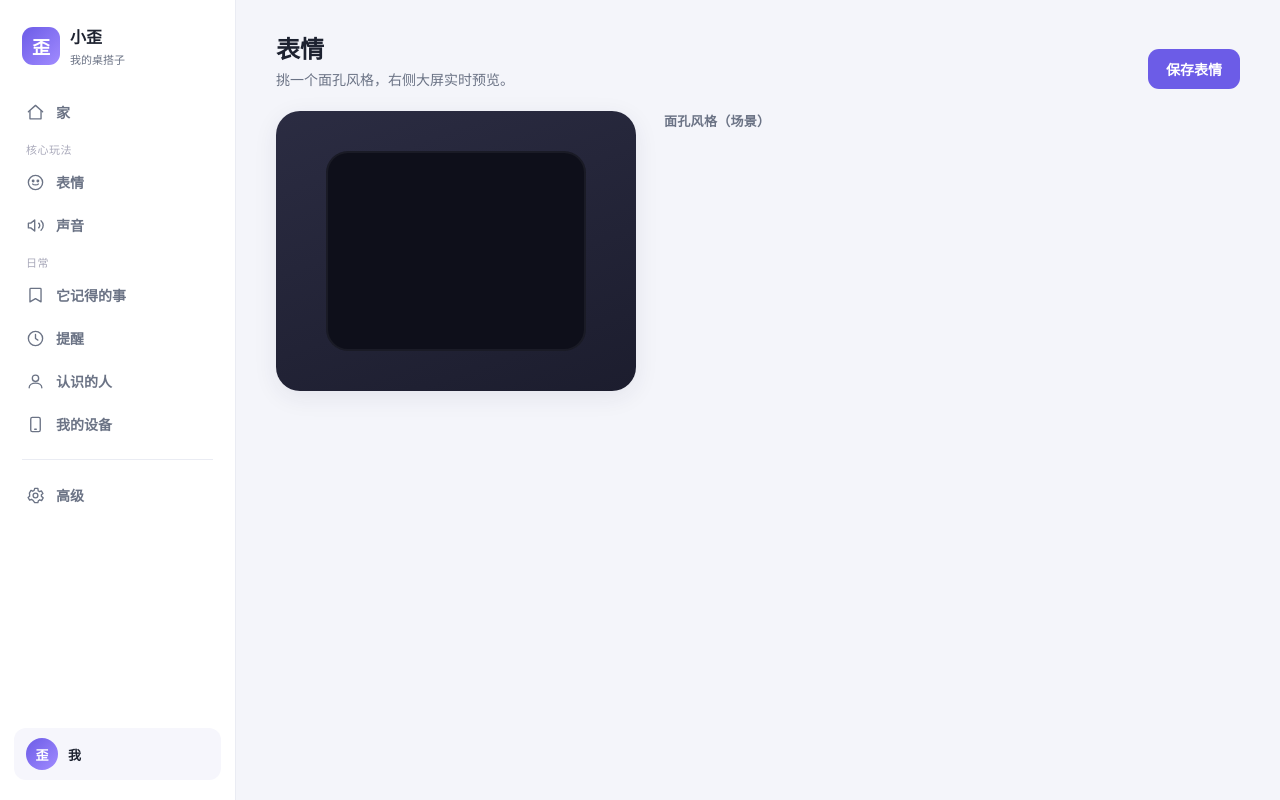
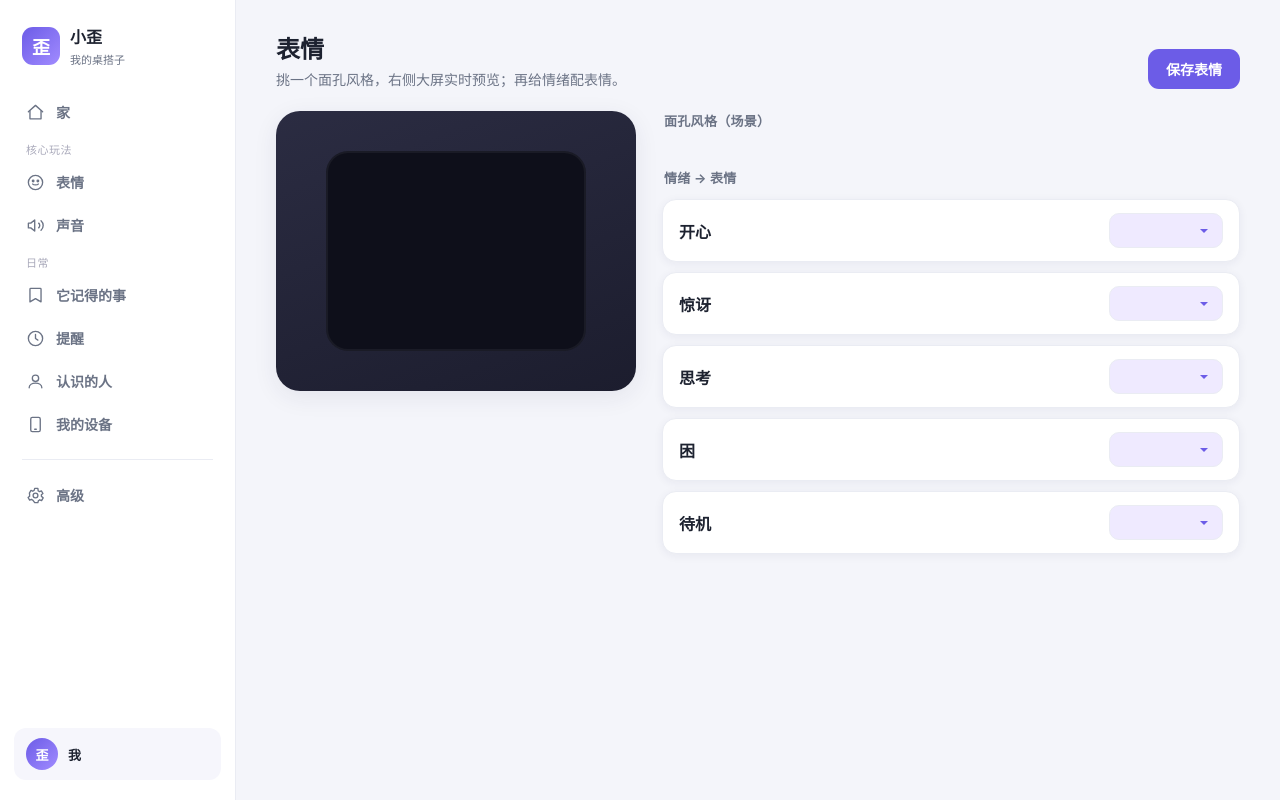
Before and after one commit to OpenDeskBot/brufik_in_one, a Python web app: template service/deskbot-server/src/deskbot_server/web/templates/app2c/expr.html in a window 1280 px wide. Run offline with Jinja, Linux system fonts and the light colour scheme; the template is opened without the code that fills it, so the values that code supplies are empty.

Commit message:
feat(web2c): wire emotion->scene mapping into expression page
Co-Authored-By: Claude Opus 4.8 <noreply@anthropic.com>

```diff
--- a/service/deskbot-server/src/deskbot_server/web/templates/app2c/expr.html
+++ b/service/deskbot-server/src/deskbot_server/web/templates/app2c/expr.html
@@ -2,7 +2,7 @@
 {% block page_title %}表情 · 小歪{% endblock %}
 {% block extra_head %}<script src="{{ url_for('static', filename='vendor/vue.global.prod.min.js') }}"></script>{% endblock %}
 {% block content %}
-<div class="pagehd"><div><h1>表情</h1><p>挑一个面孔风格，右侧大屏实时预览。</p></div>
+<div class="pagehd"><div><h1>表情</h1><p>挑一个面孔风格，右侧大屏实时预览；再给情绪配表情。</p></div>
   <button class="btn primary" @click="save" id="saveBtn">保存表情</button></div>
 <div id="app">
   <div class="exprgrid">
@@ -17,6 +17,14 @@
         <div class="thumb" :class="{sel: i===selected}" v-for="(s,i) in scenes" :key="s.name"
              @click="selected=i">[[ s.title || s.name ]]</div>
       </div>
+      <div class="blocktitle">情绪 → 表情</div>
+      <div class="maprow" v-for="[k,label] in emotions" :key="k">
+        <div class="lab">[[ label ]]</div>
+        <select v-model="map[k]">
+          <option value="">（不指定）</option>
+          <option v-for="s in scenes" :key="s.name" :value="s.name">[[ s.title || s.name ]]</option>
+        </select>
+      </div>
     </div>
   </div>
   <p class="lead" v-if="msg">[[ msg ]]</p>
@@ -27,7 +35,7 @@
 const { createApp } = Vue;
 createApp({
   delimiters:['[[',']]'],
-  data(){ return { scenes:[], selected:0, deviceId:'', msg:'' }; },
+  data(){ return { scenes:[], selected:0, deviceId:'', emotions:[['happy','开心'],['surprised','惊讶'],['thinking','思考'],['sleepy','困'],['idle','待机']], map:{}, msg:'' }; },
   computed:{
     previewSvg(){
       const s=this.scenes[this.selected]; if(!s||!s.frames||!s.frames[0]) return '';
@@ -48,13 +56,18 @@ createApp({
       if(!this.deviceId){ this.msg='请先在「我的设备」选择一台设备'; return; }
       const r = await (await fetch('/api/face_expr_scenes?device_id='+encodeURIComponent(this.deviceId))).json();
       this.scenes = r.config || [];
+      const m = await (await fetch('/api/emotion_expr_map?device_id='+encodeURIComponent(this.deviceId))).json();
+      this.map = m.map || {};
     },
     async save(){
       if(!this.deviceId){ this.msg='没有当前设备，无法保存'; return; }
       const r = await (await fetch('/api/face_expr_scenes', {method:'POST',
         headers:{'Content-Type':'application/json'},
         body: JSON.stringify({device_id:this.deviceId, scenes:this.scenes})})).json();
-      this.msg = r.ok ? '表情已保存到这台设备' : ('保存失败：'+(r.error||''));
+      const r2 = await (await fetch('/api/emotion_expr_map', {method:'POST',
+        headers:{'Content-Type':'application/json'},
+        body: JSON.stringify({device_id:this.deviceId, map:this.map})})).json();
+      this.msg = (r.ok && r2.ok) ? '表情与情绪映射已保存到这台设备' : ('保存失败：'+((r.error||r2.error)||''));
     },
   },
   mounted(){ this.load(); },
```
